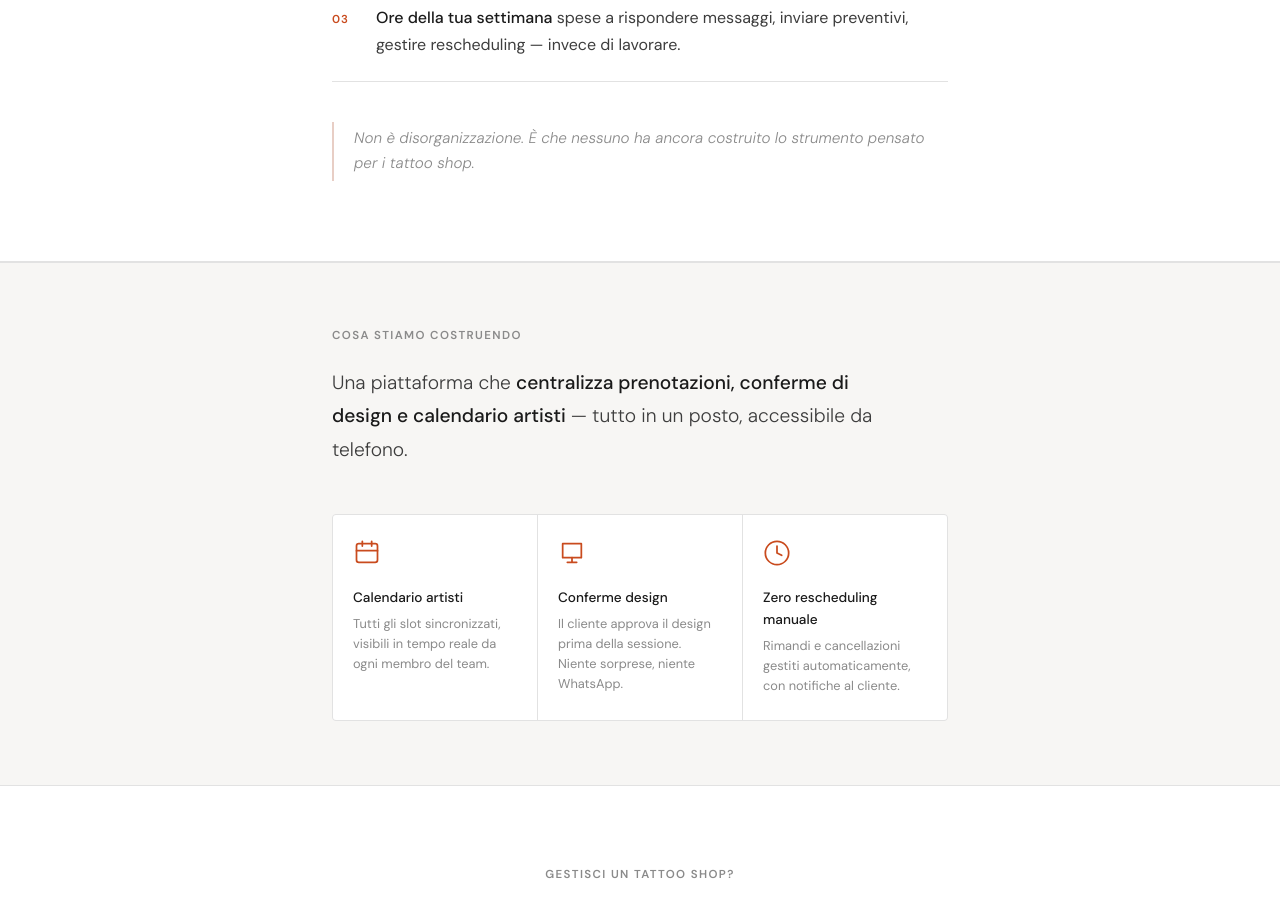
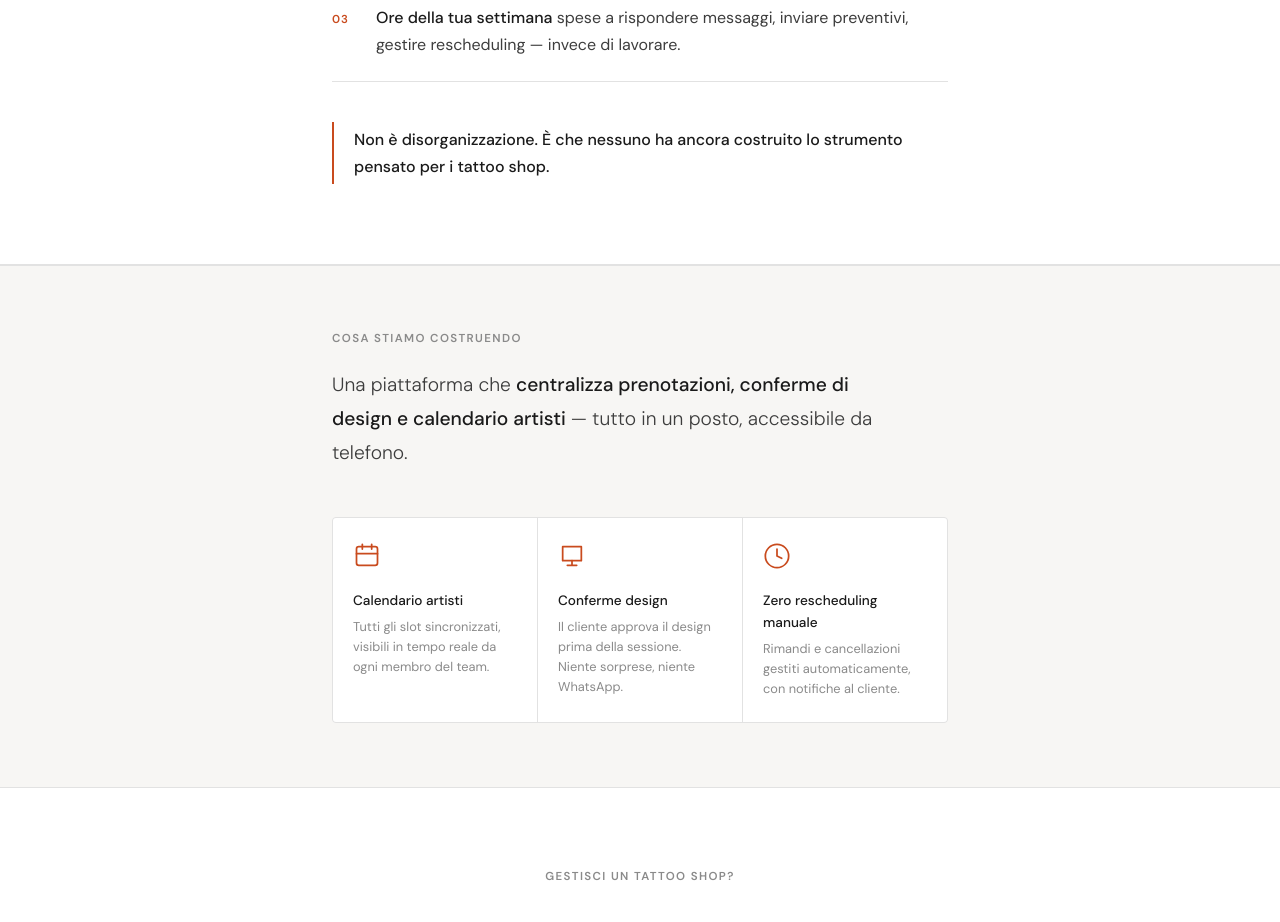
Before and after one commit to d3n2el/inkbrief, a plain HTML site: page index.html in a window 1280 px wide. Shown: the part 1180-2102 px from the top of the page. Drawn offline with Linux system fonts and the light colour scheme.

Commit message:
Add files via upload

```diff
--- a/index.html
+++ b/index.html
@@ -241,10 +241,11 @@
   .problem-closer {
     margin-top: 2.5rem;
     padding-left: 1.25rem;
-    font-size: 0.95rem;
-    color: var(--muted);
-    font-style: italic;
-    border-left: 2px solid var(--accent-dim);
+    font-size: 1rem;
+    color: var(--ink);
+    font-weight: 500;
+    font-style: normal;
+    border-left: 2px solid var(--accent);
     padding-top: 0.25rem;
     padding-bottom: 0.25rem;
     line-height: 1.7;
```
